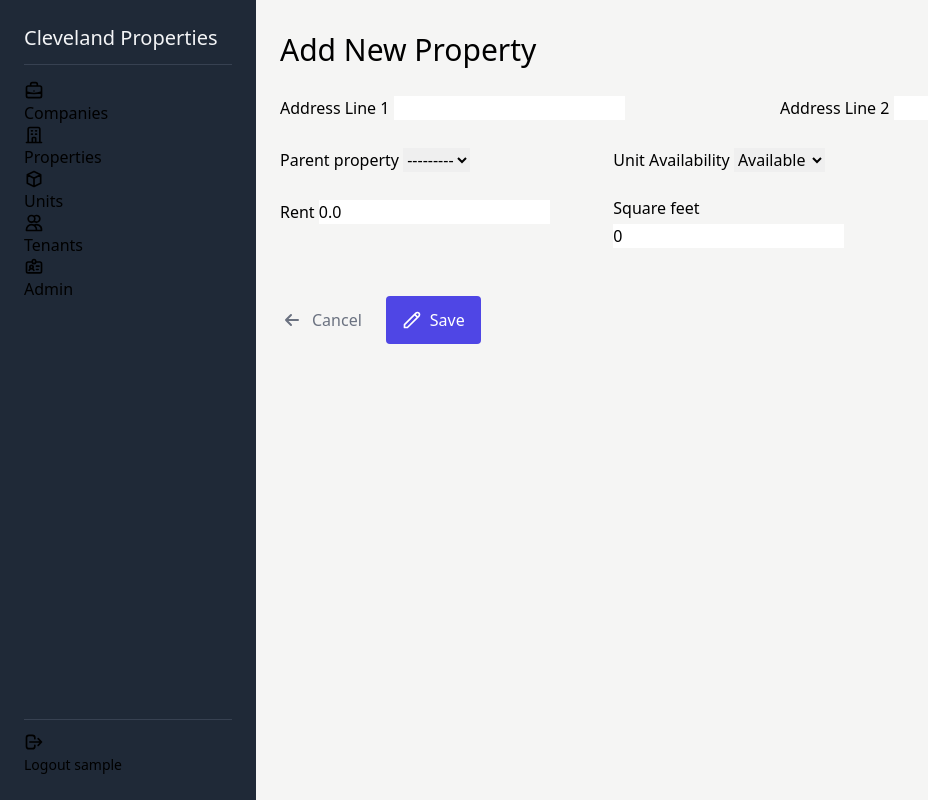
After one commit to CategoryCory/CPRentManagement, a Django app: page /units/add/ in a window 1280 px wide. The commit adds this page. Shown: the whole page, without its empty margins (0-928 px from the left). Run offline with Django 4.2, Linux system fonts and the light colour scheme; the visitor is signed in with stand-in values (Sample User, id 1); data that the repository does not hold is empty; some libraries are stand-ins or nearby versions.

Commit message:
Create unit form, and create/update views

```diff
--- a/templates/properties/property_form.html
+++ b/templates/properties/property_form.html
@@ -179,7 +179,7 @@
                 {% endif %}
             </div>
         </div>
-        <div class="pt-10 flex items-center gap-6">
+        <div class="pt-6 flex items-center gap-6">
             <a
                 href="{% url 'properties:property-list' %}"
                 class="flex items-center gap-2 text-gray-500"
--- /dev/null
+++ b/templates/units/unit_detail.html
@@ -0,0 +1,4 @@
+{% extends 'base.html' %}
+
+{% block content %}
+{% endblock content %}
--- /dev/null
+++ b/templates/units/unit_form.html
@@ -0,0 +1,113 @@
+{% extends 'base.html' %}
+
+{% block content %}
+    <h2 class="mb-6 text-3xl">
+        {% if property.id %}
+            Edit Property
+        {% else %}
+            Add New Property
+        {% endif %}
+    </h2>
+    <form method="post" class="max-w-6xl space-y-6" novalidate>
+        {% csrf_token %}
+        {% for hidden in form.hidden_fields %}{{ hidden }}{% endfor %}
+        <div class="space-y-6 lg:space-y-0 lg:grid lg:grid-cols-6 lg:gap-6">
+            <div class="col-span-3 space-y-1">
+                <label for="{{ form.addr_line_1.id_for_label }}">{{ form.addr_line_1.label }}</label>
+                {{ form.addr_line_1 }}
+                {% if form.addr_line_1.errors %}
+                    {% for error in form.addr_line_1.errors %}
+                        <p class="px-2 py-1 bg-red-100 text-red-600 rounded">{{ error }}</p>
+                    {% endfor %}
+                {% endif %}
+                {% if form.addr_line_1.help_text %}
+                    <p class="text-sm text-gray-500">{{ form.addr_line_1.help_text|safe }}</p>
+                {% endif %}
+            </div>
+            <div class="col-span-3 space-y-1">
+                <label for="{{ form.addr_line_2.id_for_label }}">{{ form.addr_line_2.label }}</label>
+                {{ form.addr_line_2 }}
+                {% if form.addr_line_2.errors %}
+                    {% for error in form.addr_line_2.errors %}
+                        <p class="px-2 py-1 bg-red-100 text-red-600 rounded">{{ error }}</p>
+                    {% endfor %}
+                {% endif %}
+                {% if form.addr_line_2.help_text %}
+                    <p class="text-sm text-gray-500">{{ form.addr_line_2.help_text|safe }}</p>
+                {% endif %}
+            </div>
+        </div>
+        <div class="space-y-6 lg:space-y-0 lg:grid lg:grid-cols-6 lg:gap-6">
+            <div class="col-span-2 space-y-1">
+                <label for="{{ form.parent_property.id_for_label }}">{{ form.parent_property.label }}</label>
+                {{ form.parent_property }}
+                {% if form.parent_property.errors %}
+                    {% for error in form.parent_property.errors %}
+                        <p class="px-2 py-1 bg-red-100 text-red-600 rounded">{{ error }}</p>
+                    {% endfor %}
+                {% endif %}
+                {% if form.parent_property.help_text %}
+                    <p class="text-sm text-gray-500">{{ form.parent_property.help_text|safe }}</p>
+                {% endif %}
+            </div>
+            <div class="col-span-2 space-y-1">
+                <label for="{{ form.unit_status.id_for_label }}">{{ form.unit_status.label }}</label>
+                {{ form.unit_status }}
+                {% if form.unit_status.errors %}
+                    {% for error in form.unit_status.errors %}
+                        <p class="px-2 py-1 bg-red-100 text-red-600 rounded">{{ error }}</p>
+                    {% endfor %}
+                {% endif %}
+                {% if form.unit_status.help_text %}
+                    <p class="text-sm text-gray-500">{{ form.unit_status.help_text|safe }}</p>
+                {% endif %}
+            </div>
+        </div>
+        <div class="space-y-6 lg:space-y-0 lg:grid lg:grid-cols-6 lg:gap-6">
+            <div class="col-span-2 space-y-1">
+                <label for="{{ form.rent.id_for_label }}">{{ form.rent.label }}</label>
+                {{ form.rent }}
+                {% if form.rent.errors %}
+                    {% for error in form.rent.errors %}
+                        <p class="px-2 py-1 bg-red-100 text-red-600 rounded">{{ error }}</p>
+                    {% endfor %}
+                {% endif %}
+                {% if form.rent.help_text %}
+                    <p class="text-sm text-gray-500">{{ form.rent.help_text|safe }}</p>
+                {% endif %}
+            </div>
+            <div class="col-span-2 space-y-1">
+                <label for="{{ form.square_feet.id_for_label }}">{{ form.square_feet.label }}</label>
+                {{ form.square_feet }}
+                {% if form.square_feet.errors %}
+                    {% for error in form.square_feet.errors %}
+                        <p class="px-2 py-1 bg-red-100 text-red-600 rounded">{{ error }}</p>
+                    {% endfor %}
+                {% endif %}
+                {% if form.square_feet.help_text %}
+                    <p class="text-sm text-gray-500">{{ form.square_feet.help_text|safe }}</p>
+                {% endif %}
+            </div>
+        </div>
+        <div class="pt-6 flex items-center gap-6">
+            <a
+                href="{% url 'units:unit-list' %}"
+                class="flex items-center gap-2 text-gray-500"
+            >
+                <svg xmlns="http://www.w3.org/2000/svg" class="h-6 w-6" fill="none" viewBox="0 0 24 24" stroke="currentColor" stroke-width="2">
+                    <path stroke-linecap="round" stroke-linejoin="round" d="M11 17l-5-5m0 0l5-5m-5 5h12" />
+                </svg>
+                Cancel
+            </a>
+            <button
+                type="submit"
+                class="px-4 py-3 flex items-center gap-2 text-white bg-indigo-600 rounded hover:bg-indigo-700 transition duration-150"
+            >
+                <svg xmlns="http://www.w3.org/2000/svg" class="h-5 w-5" fill="none" viewBox="0 0 24 24" stroke="currentColor" stroke-width="2">
+                    <path stroke-linecap="round" stroke-linejoin="round" d="M15.232 5.232l3.536 3.536m-2.036-5.036a2.5 2.5 0 113.536 3.536L6.5 21.036H3v-3.572L16.732 3.732z" />
+                </svg>
+                Save
+            </button>
+        </div>
+    </form>
+{% endblock content %}
--- a/templates/units/unit_list.html
+++ b/templates/units/unit_list.html
@@ -8,7 +8,7 @@
             <h2 class="text-3xl">Units</h2>
             {% if perms.units.add_unit %}
                 <a
-                    href="#"
+                    href="{% url 'units:unit-add' %}"
                     class="px-3 py-2 flex items-center gap-2 bg-indigo-600 text-white rounded hover:bg-indigo-700 transition duration-150"
                 >
                     <svg xmlns="http://www.w3.org/2000/svg" class="h-5 w-5" fill="none" viewBox="0 0 24 24" stroke="currentColor" stroke-width="2">
@@ -75,7 +75,7 @@
                                             {% if perms.units.change_unit %}
                                                 <td class="relative whitespace-nowrap">
                                                     <a
-                                                        href="#"
+                                                        href="{% url 'units:unit-edit' unit.pk %}"
                                                         class="p-2 inline-flex text-gray-500 rounded-full hover:bg-indigo-100
                                                             hover:text-indigo-700 transition duration-150"
                                                     >
--- a/theme/static_src/tailwind.config.js
+++ b/theme/static_src/tailwind.config.js
@@ -41,6 +41,12 @@ module.exports = {
          */
         // '../../**/*.py'
     ],
+    safelist: [
+        'message-container-success',
+        'message-container-info',
+        'message-container-warning',
+        'message-container-error',
+    ],
     theme: {
         extend: {},
     },
--- /dev/null
+++ b/units/forms.py
@@ -0,0 +1,9 @@
+from django import forms
+
+from .models import Unit
+
+
+class UnitForm(forms.ModelForm):
+    class Meta:
+        model = Unit
+        fields = ('addr_line_1', 'addr_line_2', 'parent_property', 'unit_status', 'square_feet', 'rent', )
--- a/units/models.py
+++ b/units/models.py
@@ -13,8 +13,8 @@ class Unit(models.Model):
         (AVAILABLE, 'Available'),
     )
 
-    addr_line_1 = models.TextField(max_length=100, verbose_name='Address Line 1')
-    addr_line_2 = models.TextField(max_length=100, blank=True, verbose_name='Address Line 2')
+    addr_line_1 = models.CharField(max_length=100, verbose_name='Address Line 1')
+    addr_line_2 = models.CharField(max_length=100, blank=True, verbose_name='Address Line 2')
     rent = models.DecimalField(max_digits=12, decimal_places=2, default=0.0)
     square_feet = models.IntegerField(default=0)
     percentage_of_property = models.FloatField(default=0.0)
@@ -34,4 +34,4 @@ class Unit(models.Model):
         return self.addr_line_1
 
     def get_absolute_url(self):
-        return reverse("model_detail", kwargs={"pk": self.pk})
+        return reverse('units:unit-detail', kwargs={'pk': self.pk})
--- a/units/urls.py
+++ b/units/urls.py
@@ -1,8 +1,11 @@
 from django.urls import path
 
-from .views import UnitListView
+from .views import UnitListView, UnitDetailView, UnitCreateView, UnitUpdateView
 
 app_name = 'units'
 urlpatterns = [
     path('', UnitListView.as_view(), name='unit-list'),
+    path('<int:pk>/', UnitDetailView.as_view(), name='unit-detail'),
+    path('add/', UnitCreateView.as_view(), name='unit-add'),
+    path('edit/<int:pk>/', UnitUpdateView.as_view(), name='unit-edit'),
 ]
--- a/units/views.py
+++ b/units/views.py
@@ -1,9 +1,35 @@
-from django.views.generic import ListView
+from django.contrib.auth.mixins import LoginRequiredMixin, PermissionRequiredMixin
+from django.contrib.messages.views import SuccessMessageMixin
+from django.urls import reverse_lazy
+from django.views.generic import ListView, DetailView, CreateView, UpdateView
 
 from .models import Unit
+from .forms import UnitForm
 
 
-class UnitListView(ListView):
+class UnitListView(LoginRequiredMixin, ListView):
     model = Unit
     paginate_by = 25
     queryset = Unit.objects.order_by('addr_line_1')
+
+
+class UnitDetailView(LoginRequiredMixin, DetailView):
+    model = Unit
+
+
+class UnitCreateView(LoginRequiredMixin, PermissionRequiredMixin, SuccessMessageMixin, CreateView):
+    model = Unit
+    form_class = UnitForm
+    permission_required = ('units.add_unit', )
+    permission_denied_message = 'You do not have sufficient privileges to add units.'
+    success_url = reverse_lazy('units:unit-list')
+    success_message = 'Unit successfully added.'
+
+
+class UnitUpdateView(LoginRequiredMixin, PermissionRequiredMixin, SuccessMessageMixin, UpdateView):
+    model = Unit
+    form_class = UnitForm
+    permission_required = ('units.change_unit', )
+    permission_denied_message = 'You do not have sufficient privileges to edit units.'
+    success_url = reverse_lazy('units:unit-list')
+    success_message = 'Unit successfully updated.'
```
Also changed, not shown: properties/forms.py (+3 -5 lines), units/migrations/0002_alter_unit_addr_line_1_alter_unit_addr_line_2.py (added).
